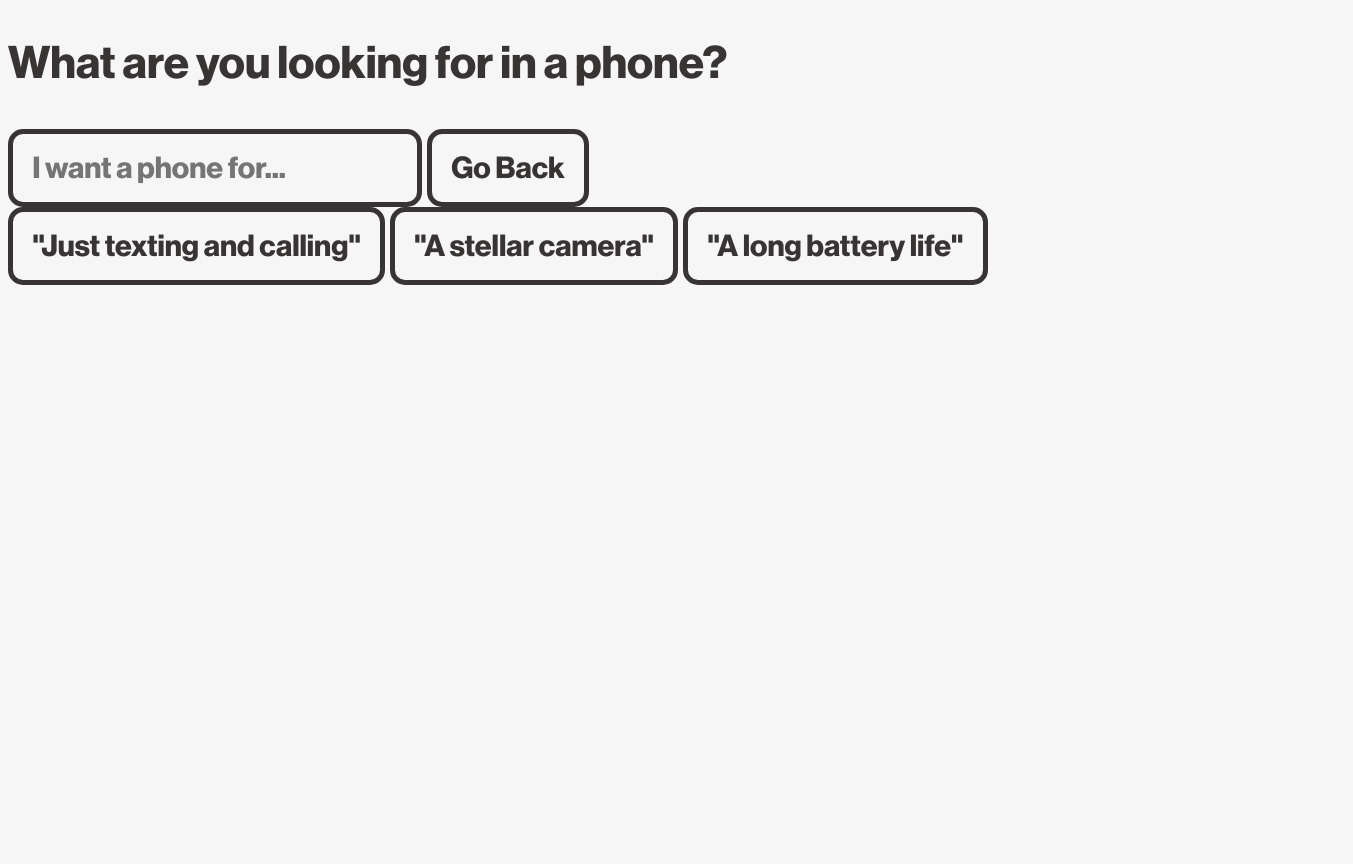
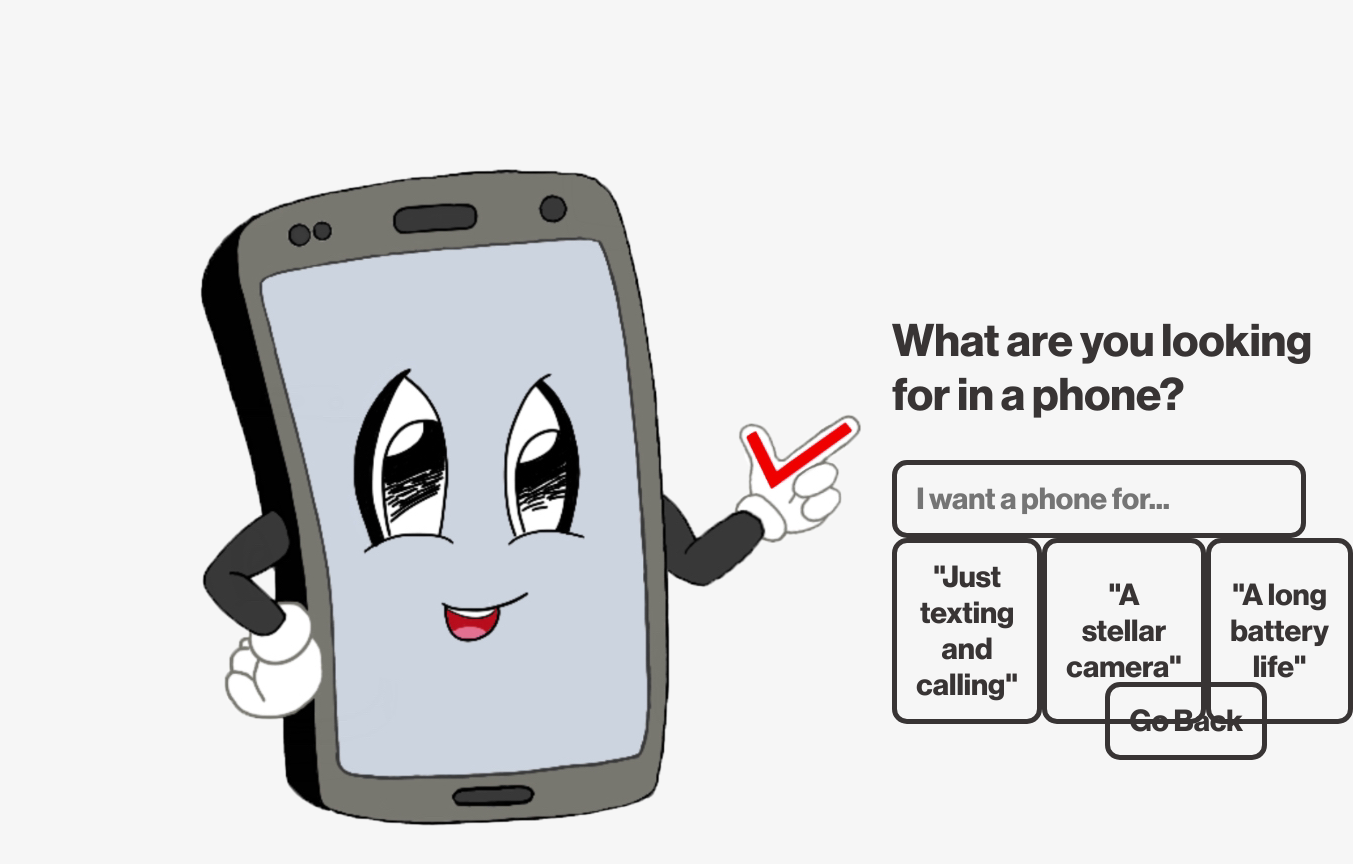
Before and after one commit to a1exanderklein/verizon-hack, a plain HTML site: page index.html in a window 1280 px wide. Both pictures are taken after a click on the button "Somewhat comfortable". Shown: the whole page, 1353 px wide, since content can reach past the window. Before the commit the page ends 800 px from the top, so only its background shows below. Drawn offline with Linux system fonts and the light colour scheme.

Commit message:
UI Changes 1.0

```diff
--- a/index.html
+++ b/index.html
@@ -9,27 +9,42 @@
 </head>
 <body>
     <section id="questionIntro">
+        <div class="image-container">
+            <img src="assets/guru.png" alt="Phone Guru">
+        </div>
+        <div class="text-container">
+            <div class="heading-container">
                 <h1>Hello, I'm Phone Guru!</h1>
                 <h3>How experienced are you with smartphones?</h3>
+            </div>
             <!-- Experience level determines prompt path for the AI -->
+            <div class="button-container">
                 <button id="beginnerBtn" onclick="setExperience('beginner')">I'm not familiar at all</button>
                 <button id="intermediateBtn" onclick="setExperience('intermediate')">Somewhat comfortable</button>
                 <button id="expertBtn" onclick="setExperience('expert')">I'm very experienced</button>
+            </div>
+        </div>
     </section>
 
     <section id="questionPhoneGoal" style="display: none;">
+        <div class="image-container">
+            <img src="assets/guru.png" alt="Phone Guru">
+        </div>
+        <div class="text-container">
+            <div class="heading-container">
                 <h1>What are you looking for in a phone?</h1>
                 <input type="text" id="phoneGoalInput" placeholder="I want a phone for...">
-        <button type="button" onclick="goBack()">Go Back</button>
-        <div>
+            </div>
+            <button id="backBtn" type="button" onclick="goBack()">Go Back</button>
+            <div class="button-container">
                 <button>"Just texting and calling"</button>
                 <button>"A stellar camera"</button>
                 <button>"A long battery life"</button>
             </div>
+        </div>
         <section id="phoneGoalResponse" style="display: none;">
             <h1>Response:</h1>
             <textarea id="response" readonly></textarea>
-            <!-- <button onclick="goBack()">Go Back</button> -->
         </section>
     </section>
 
--- a/script.js
+++ b/script.js
@@ -21,7 +21,7 @@ function goSection(id) {
     currentSectionId = id;
 
     // Show the selected section
-    document.getElementById(currentSectionId).style.display = 'block';
+    document.getElementById(currentSectionId).style.display = 'flex';
 }
 
 function goBack() {
@@ -41,7 +41,7 @@ function goBack() {
     }
 
     // Show the previous section
-    document.getElementById(currentSectionId).style.display = 'block';
+    document.getElementById(currentSectionId).style.display = 'flex';
 }
 
 function checkEnter(event) {
@@ -54,7 +54,7 @@ function submitPhoneGoal() {
     // Get the user's input from the input field
     phoneGoal = document.getElementById('phoneGoalInput').value;
     console.log('User entered: ' + phoneGoal);
-    document.getElementById('phoneGoalResponse').style.display = 'block';
+    document.getElementById('phoneGoalResponse').style.display = 'flex';
     // goSection('phoneGoalResponse');
 
     // const submitEvent = new Event('submit');
--- a/style.css
+++ b/style.css
@@ -10,6 +10,44 @@ body {
     background-color: #f6f6f6;
     color: #383434;
     font-size: 30px;
+}
+
+#questionIntro {
+    display: flex;
+    align-items: center;
+    padding: 20vh 15vw;
+}
+
+#questionPhoneGoal {
+    display: flex;
+    align-items: center;
+    padding: 20vh 15vw;
+    max-height: 100%;
+}
+
+.image-container {
+    max-height: 100%;
+    margin-right: 30px;
+}
+
+.text-container {
+    display: flex;
+    flex-direction: column;
+}
+
+#questionIntro img {
+    max-width: 100%;
+    height: auto;
+}
+
+.button-container {
+    display: flex;
+}
+
+#backBtn {
+    position: fixed;
+    bottom: 5%; /* Adjust this percentage to your preference */
+    right: 1%; /* Adjust this percentage to your preference */
 }
 
 button {
```
Also changed, not shown: assets/guru.png (added). Lines whose indentation alone changed are shown as unchanged.
